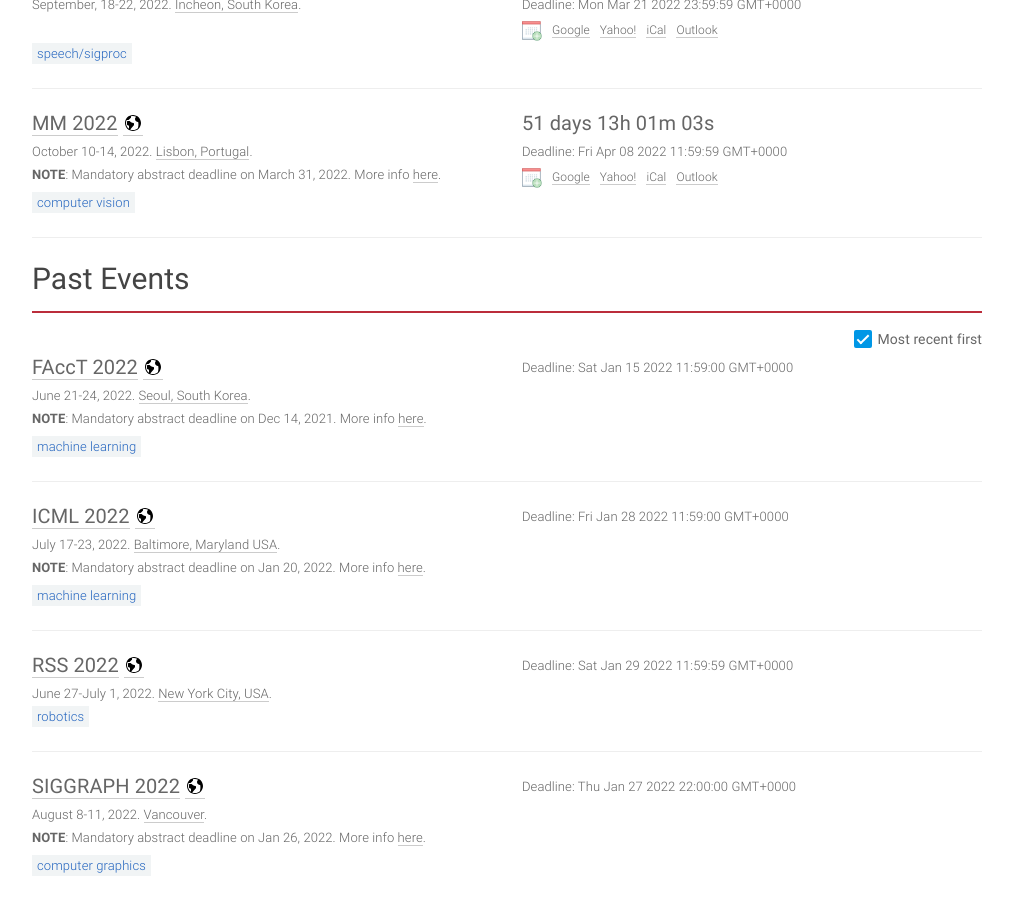
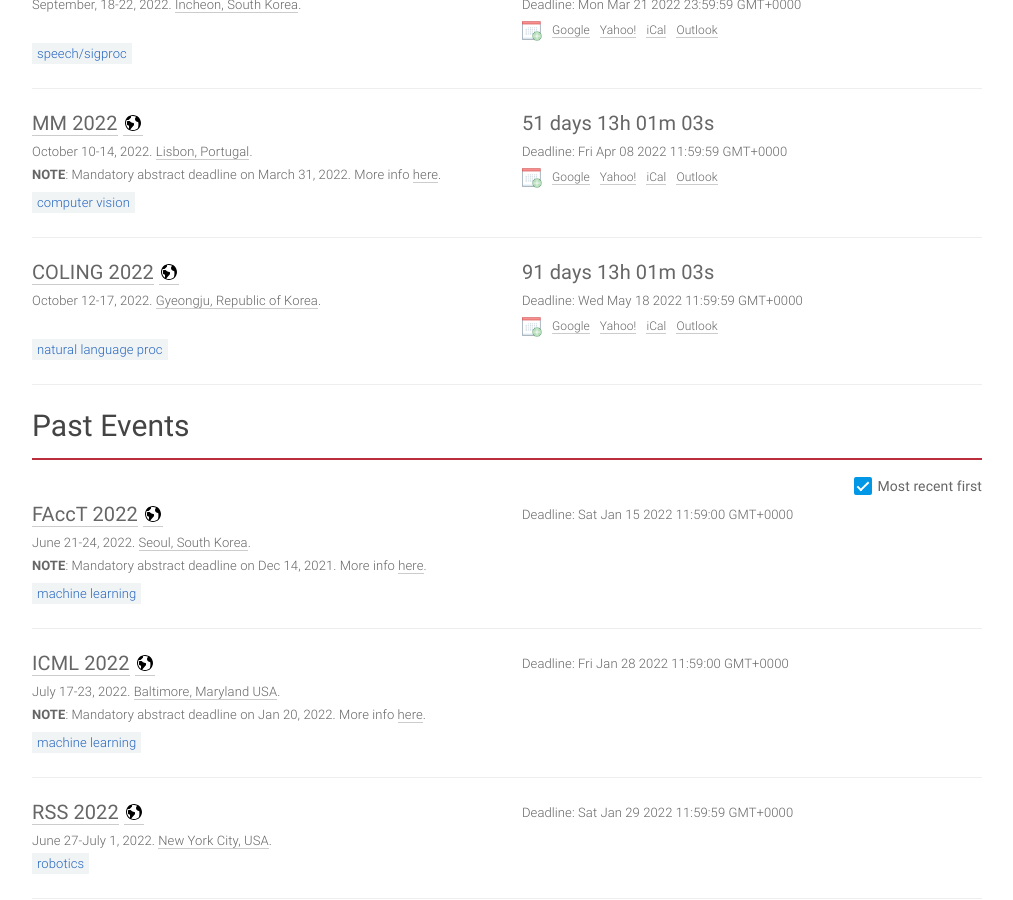
Before and after one commit to paperswithcode/ai-deadlines, a Jekyll site: the page built from index.html, in a window 1280 px wide and 900 px high, scrolled down 1436 px. Shown: the whole window, without its empty margins (133-1146 px from the left). Built offline with Jekyll 4.4.1, drawn with Linux system fonts in a browser that asks for light colours; comment, search, counter and statistics services are not loaded; some of the changed text lies outside the part shown.

Commit message:
Add next COLING

```diff
--- a/_data/conferences.yml
+++ b/_data/conferences.yml
@@ -294,16 +294,15 @@
   paperslink: https://aclanthology.org/events/aacl-2020/
 
 - title: COLING
-  hindex: 41
-  year: 2020
-  id: coling20
-  link: https://coling2020.org/
-  deadline: '2020-07-01 23:59:59'
+  hindex: 64
+  year: 2022
+  id: coling22
+  link: https://coling2022.org/
+  deadline: '2022-05-17 23:59:59'
   timezone: UTC-12
-  date: December 8-13, 2020
-  place: Barcelona, Spain
+  date: October 12-17, 2022
+  place: Gyeongju, Republic of Korea
   sub: NLP
-  paperslink: https://aclanthology.org/volumes/2020.coling-main/
 
 - title: ACCV
   hindex: 38
```
